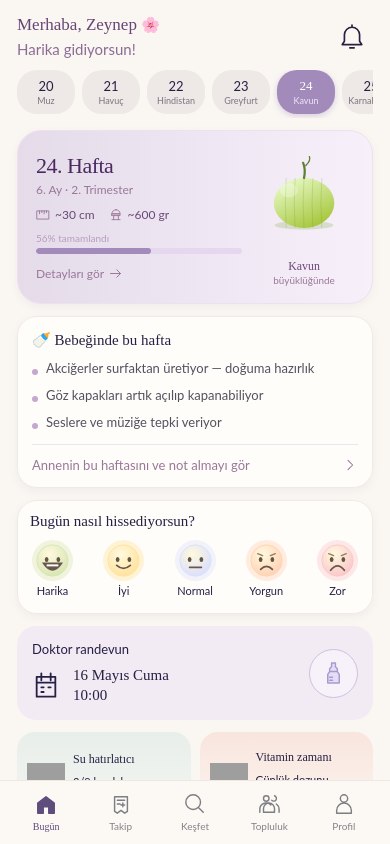
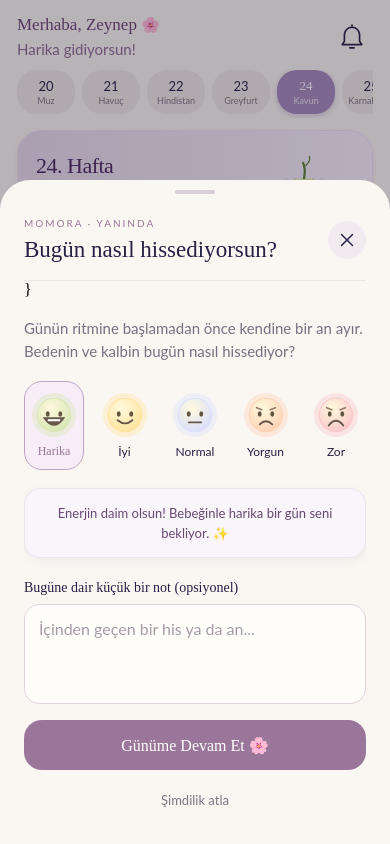
Before and after one commit to icnevudila/pregnancy, a React Native app: screen / in a window 390 px wide. Both pictures are taken after a click on the button "Hamileyim". Built offline with nearby package versions, Linux system fonts and the light colour scheme; grey boxes are pictures that could not be loaded; a web font is replaced by a local one.

Commit message:
feat: add daily mood check-in modal on app launch with personalized uplifting messages

```diff
--- a/App.js
+++ b/App.js
@@ -22,6 +22,14 @@ function Momora() {
   useEffect(()=>{if(notice){const timer=setTimeout(()=>setNotice(''),2700);return()=>clearTimeout(timer)}},[notice]);
   useEffect(()=>{if(storageError)setNotice(storageError)},[storageError]);
   useEffect(()=>{const sub=BackHandler.addEventListener('hardwareBackPress',()=>{if(sheet){setSheet(null);return true}if(page&&page!==state.mode){setPage(state.mode);return true}return false});return()=>sub.remove()},[sheet,page,state.mode]);
+  useEffect(()=>{
+    if(!ready||!state.mode||state.mode==='onboarding')return;
+    const todayStr=new Date().toISOString().slice(0,10);
+    if(state.lastMoodDate!==todayStr&&!sheet){
+      const timer=setTimeout(()=>{open('dailyMood');},1100);
+      return()=>clearTimeout(timer);
+    }
+  },[ready,state.mode,state.lastMoodDate]);
   const props={state,update,addRecord,open};
   const renderPage=()=>{switch(active){case'pregnancy':return <Pregnancy {...props}/>;case'postpartum':return <Postpartum {...props}/>;case'baby':return <Baby {...props}/>;case'discover':return <Discover {...props}/>;case'assistant':return <Assistant {...props}/>;default:return <Onboarding choose={choose}/>}};
   if(!ready)return <View style={s.loading}><BrandMark size={60}/><ActivityIndicator color={colors.purple}/></View>;
--- a/src/DetailSheet.js
+++ b/src/DetailSheet.js
@@ -2,17 +2,19 @@ import React, { useState } from 'react';
 import { Modal, View, StyleSheet, TextInput, ScrollView, KeyboardAvoidingView, Platform } from 'react-native';
 import { colors, fonts } from './theme';
 import { T, Tap, Card } from './ui';
-import { Icon, BrandMark, FruitArt } from './Icons';
+import { Icon, BrandMark, FruitArt, MoodFace } from './Icons';
 import { journeys, RecordList, sampleRecords } from './screens';
 import { getWeekInfo, formatWeight, formatLength, trimesterLabel, monthLabel } from './weekData';
 
-const titles={journey:'Yolculuğun nerede?',profile:'Senin yolculuğun',appointment:'Doktor randevun',week:'Bu hafta ikiniz',log:'Yeni kayıt',records:'Günlük kayıtların',note:'Bugünü sakla',notes:'Sana ait notlar',article:'Güvenli bağ, küçük anlarla başlar',assistantAnswer:'Sorunu birlikte saklayalım',community:'Anneler birbirine iyi gelir',categories:'İhtiyacın olanı keşfet',sponsored:'Ürün önerileri'};
+const titles={journey:'Yolculuğun nerede?',profile:'Senin yolculuğun',appointment:'Doktor randevun',week:'Bu hafta ikiniz',log:'Yeni kayıt',records:'Günlük kayıtların',note:'Bugünü sakla',notes:'Sana ait notlar',article:'Güvenli bağ, küçük anlarla başlar',assistantAnswer:'Sorunu birlikte saklayalım',community:'Anneler birbirine iyi gelir',categories:'İhtiyacın olanı keşfet',sponsored:'Ürün önerileri',dailyMood:'Bugün nasıl hissediyorsun?'};
 export default function DetailSheet({ sheet, close, state, update, addRecord, choose, open, toast }) {
   const {kind,data={}}=sheet;
   const [text,setText]=useState(kind==='profile'?state.name:kind==='appointment'?state.appointment.title:'');
   const [secondary,setSecondary]=useState(kind==='profile'?state.babyName:kind==='appointment'?state.appointment.date:'');
   const [time,setTime]=useState(state.appointment.time);
   const [side,setSide]=useState('Sağ meme');
+  const [selectedMood,setSelectedMood]=useState(state.mood??0);
+  const [moodNote,setMoodNote]=useState('');
   const [error,setError]=useState('');
   function save(){
     if(kind==='profile'){if(!text.trim())return setError('Adını yazabilir misin?');update({name:text.trim(),babyName:secondary.trim()||'Ada'});}
@@ -21,6 +23,16 @@ export default function DetailSheet({ sheet, close, state, update, addRecord, ch
       if(data.type==='Bez')addRecord(data.type,side==='Sağ meme'?'Temiz':side);
       else {const number=Number(text.replace(',','.'));if(!Number.isFinite(number)||number<=0||number>(data.type==='Biberon'?1000:1440))return setError('Geçerli bir miktar gir.');addRecord(data.type,data.type==='Biberon'?`${number} ml`:data.type==='Emzirme'?`${side} • ${number} dk`:`${number} dk`);}
     }else if(kind==='note'||kind==='week') {if(!text.trim())return setError('Önce küçük bir not yaz.');update(old=>({notes:[{id:Date.now().toString(),text:text.trim()},...old.notes]}));}
+    else if(kind==='dailyMood') {
+      const todayStr=new Date().toISOString().slice(0,10);
+      const labels=['Harika','İyi','Normal','Yorgun','Zor'];
+      update(old=>{
+        const patch={mood:selectedMood,lastMoodDate:todayStr};
+        if(moodNote.trim())patch.notes=[{id:Date.now().toString(),text:`[${labels[selectedMood]}] ${moodNote.trim()}`},...old.notes];
+        return patch;
+      });
+      close();return toast('Günün kaydedildi 🌸');
+    }
     close();toast('Kaydın saklandı');
   }
   const input=(label,value,onChange,props={})=><View style={{marginTop:16}}><T bold style={s.label}>{label}</T><TextInput accessibilityLabel={label} value={value} onChangeText={onChange} placeholderTextColor="#A79AA7" style={[s.input,props.multiline&&{minHeight:100,textAlignVertical:'top'}]} maxLength={props.multiline?1000:80} {...props}/></View>;
@@ -64,6 +76,47 @@ export default function DetailSheet({ sheet, close, state, update, addRecord, ch
     {kind==='community'&&<><T style={s.body}>Buradaki paylaşım örnek veridir. Canlı topluluk Supabase bağlantısıyla birlikte açılacak.</T>{button('Kendime bir not bırak',()=>open('note'))}</>}
     {kind==='categories'&&['Bebek bezi','Islak mendil','Beslenme','Banyo'].map(v=><View key={v} style={s.option}><T>{v}</T></View>)}
     {kind==='sponsored'&&<T style={s.body}>Bu ürün kartları tasarım demosudur. Gerçek sponsor, satın alma bağlantısı veya ödeme işlemi yoktur. + düğmesiyle ürünleri yerel listene ekleyebilirsin.</T>}
+    {kind==='dailyMood'&&(()=>{
+      const labels=['Harika','İyi','Normal','Yorgun','Zor'];
+      const moodMessages=[
+        'Enerjin daim olsun! Bebeğinle harika bir gün seni bekliyor. ✨',
+        'Huzurun ve dinginliğin hiç eksilmesin, harika gidiyorsun. 💛',
+        'Her günün bir ritmi var; sakin ve dengeli anlar çok kıymetlidir. 🌿',
+        'Bedenin mucizevi bir süreçten geçiyor, lütfen bugün kendine dinlenmek için alan aç. 🛌',
+        'Yalnız değilsin; her duygunun bir yeri var. Sana sarılıyoruz, bugün kendine şefkat göster. 💜'
+      ];
+      return (
+        <View style={{marginTop:6}}>
+          <T style={s.body}>Günün ritmine başlamadan önce kendine bir an ayır. Bedenin ve kalbin bugün nasıl hissediyor?</T>
+          <View style={[s.chips,{justifyContent:'space-between',marginVertical:18,gap:4}]}>
+            {labels.map((label,idx)=>(
+              <Tap
+                key={label}
+                label={'Ruh hali: '+label}
+                onPress={()=>setSelectedMood(idx)}
+                style={[
+                  {alignItems:'center',paddingVertical:10,paddingHorizontal:6,borderRadius:18,borderWidth:1.5,borderColor:'transparent'},
+                  selectedMood===idx&&{backgroundColor:'#F6EDF7',borderColor:'#BFA4C2'}
+                ]}
+              >
+                <MoodFace index={idx} size={46}/>
+                <T bold={selectedMood===idx} style={{fontSize:12,marginTop:6,color:selectedMood===idx?colors.purple:colors.ink}}>{label}</T>
+              </Tap>
+            ))}
+          </View>
+          <Card style={{backgroundColor:'#FAF5FA',padding:14,borderRadius:16,borderColor:'#EDE2EE',marginBottom:6}}>
+            <T style={{fontSize:13,lineHeight:20,color:'#664770',textAlign:'center'}}>
+              {moodMessages[selectedMood]||moodMessages[0]}
+            </T>
+          </Card>
+          {input('Bugüne dair küçük bir not (opsiyonel)',moodNote,setMoodNote,{multiline:true,placeholder:'İçinden geçen bir his ya da an...'})}
+          {button('Günüme Devam Et 🌸',save)}
+          <Tap onPress={()=>{update({lastMoodDate:new Date().toISOString().slice(0,10)});close();}} style={{alignItems:'center',marginTop:14,padding:8}}>
+            <T style={{fontSize:13,color:colors.muted}}>Şimdilik atla</T>
+          </Tap>
+        </View>
+      );
+    })()}
     {!!error&&<T accessibilityRole="alert" style={{color:'#A95769',marginTop:12}}>{error}</T>}
     </ScrollView></View></KeyboardAvoidingView></Modal>;
 }
--- a/src/store.js
+++ b/src/store.js
@@ -4,7 +4,7 @@ import AsyncStorage from '@react-native-async-storage/async-storage';
 const KEY = 'momora.local-demo.v1';
 export const initialState = {
   mode: null, name: 'Zeynep', babyName: 'Ada', week: 24, water: 3, vitamin: false,
-  mood: null, postpartumMood: null, tasks: [true, true, false, false, false],
+  mood: null, postpartumMood: null, lastMoodDate: null, tasks: [true, true, false, false, false],
   appointment: { title: 'Doktor randevun', date: '16 Mayıs Cuma', time: '10:00' },
   notes: [], records: [], favorites: [], liked: false, messages: [],
 };
```
